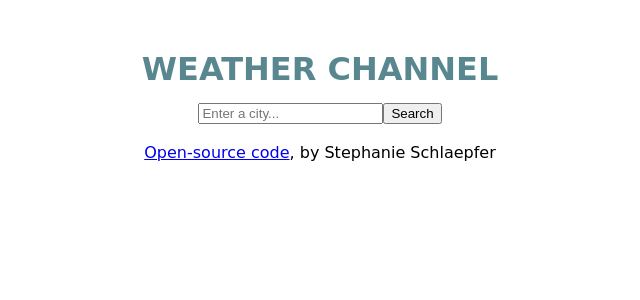
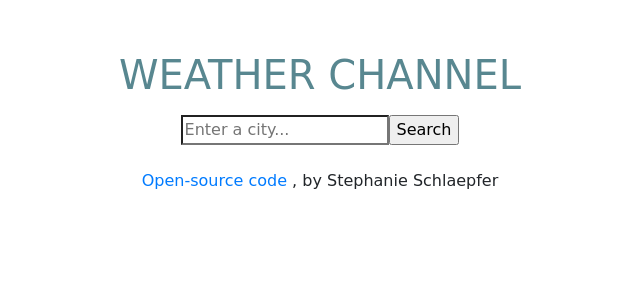
Before and after one commit to schtepfi/weather-react, a React (Create React App) app: page / in a window 1280 px wide. Shown: the top 300 px of the page, without its empty margins (320-960 px from the left). Built offline with nearby package versions, Linux system fonts and the light colour scheme.

Commit message:
Added Bootstrap

```diff
--- a/package.json
+++ b/package.json
@@ -7,8 +7,9 @@
     "@testing-library/react": "^11.2.5",
     "@testing-library/user-event": "^12.8.3",
     "axios": "^0.21.1",
-    "react": "^17.0.1",
-    "react-dom": "^17.0.1",
+    "bootstrap": "^4.6.0",
+    "react": "^17.0.2",
+    "react-dom": "^17.0.2",
     "react-scripts": "4.0.3",
     "web-vitals": "^1.1.1"
   },
--- a/src/App.js
+++ b/src/App.js
@@ -5,16 +5,18 @@
 function App() {
   return (
     <div className="App">
+      <div class="container">
         <header className="App-header">
           <h1>Weather Channel</h1>
           <Weather />
           <br />
           <div class="footer">
-          <a href="https://github.com/schtepfi/weather-react" target=""
-          >Open-source code</a
+            <a href="https://github.com/schtepfi/weather-react" target="_blank">
+              Open-source code </a
             >, by Stephanie Schlaepfer
         </div>
         </header>
+      </div>
     </div >
   );
 }
--- a/src/index.js
+++ b/src/index.js
@@ -2,6 +2,7 @@
 import ReactDOM from 'react-dom';
 import './index.css';
 import App from './App';
+import "bootstrap/dist/css/bootstrap.css";
 
 ReactDOM.render(
   <React.StrictMode>
```
Also changed, not shown: 1 other file (tests, documents, lock files or other folders). Lines whose indentation alone changed are shown as unchanged.
